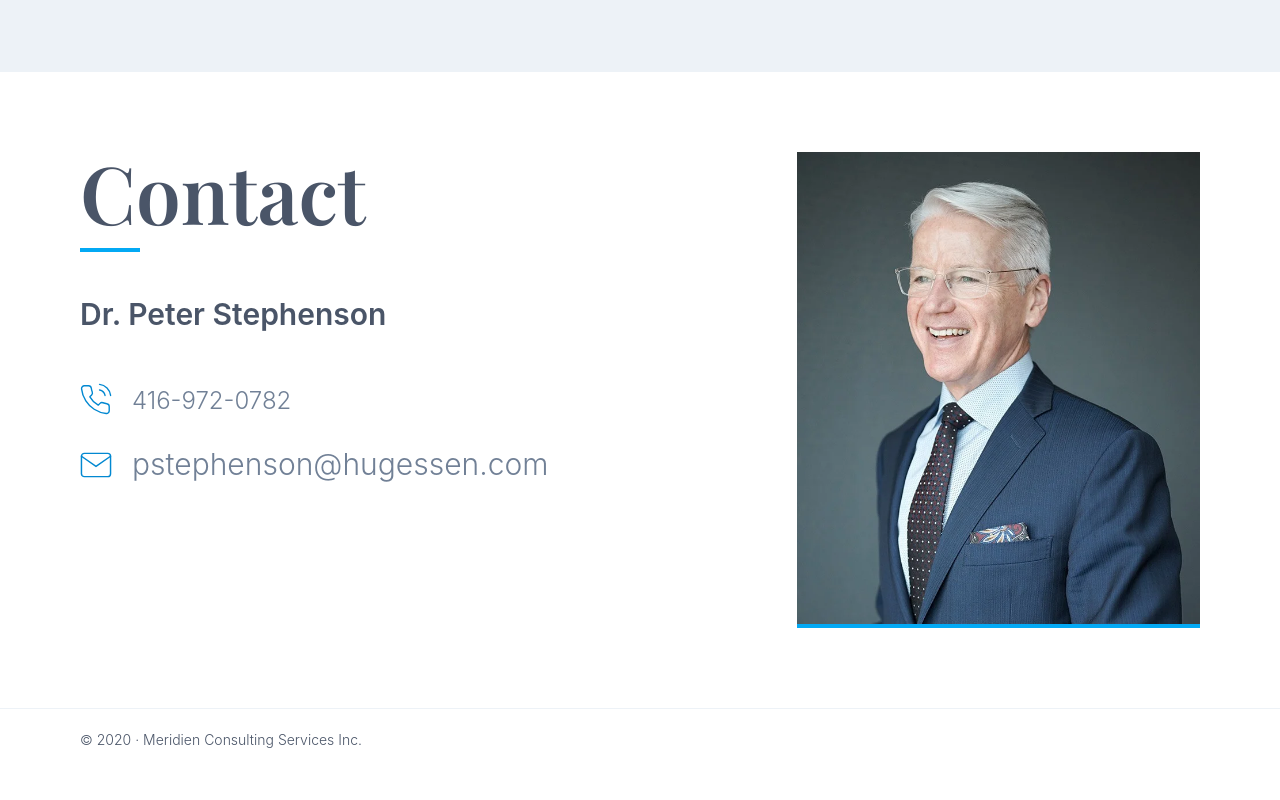
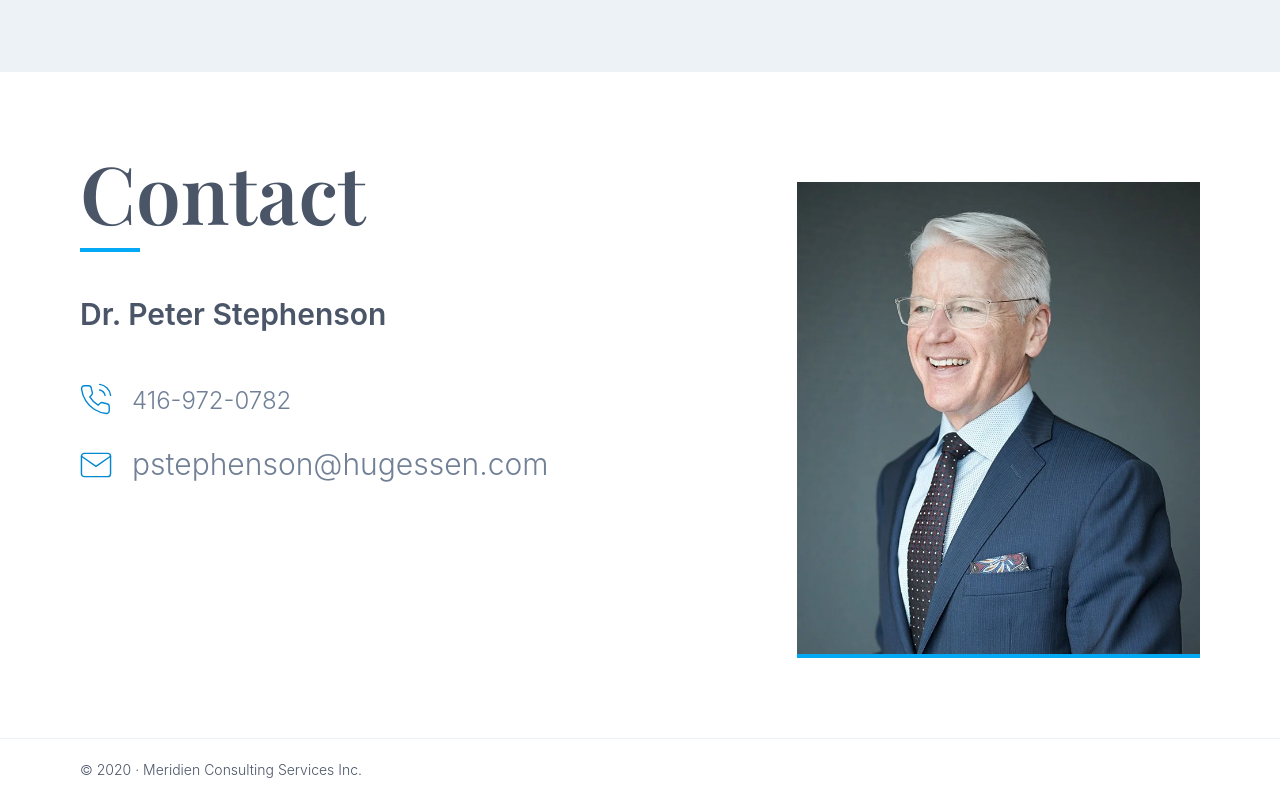
Before and after one commit to meridien-fi/meridien, a Next.js app: page / in a window 1280 px wide. Shown: the part 9186-9986 px from the top of the page. Before the commit the page ends 9956 px from the top, so only its background shows below. Built offline with nearby package versions, Linux system fonts and the light colour scheme; a web font is replaced by a local one.

Commit message:
contact updates

```diff
--- a/components/contact.js
+++ b/components/contact.js
@@ -184,6 +184,10 @@ const Image = styled.div`
   picture {
     border-bottom: 4px solid var(--blue-500);
   }
+
+  @media (min-width: ${(props) => props.theme.screen.md}) {
+    padding-top: 3rem;
+  }
 `
 
 export default Contact
```
